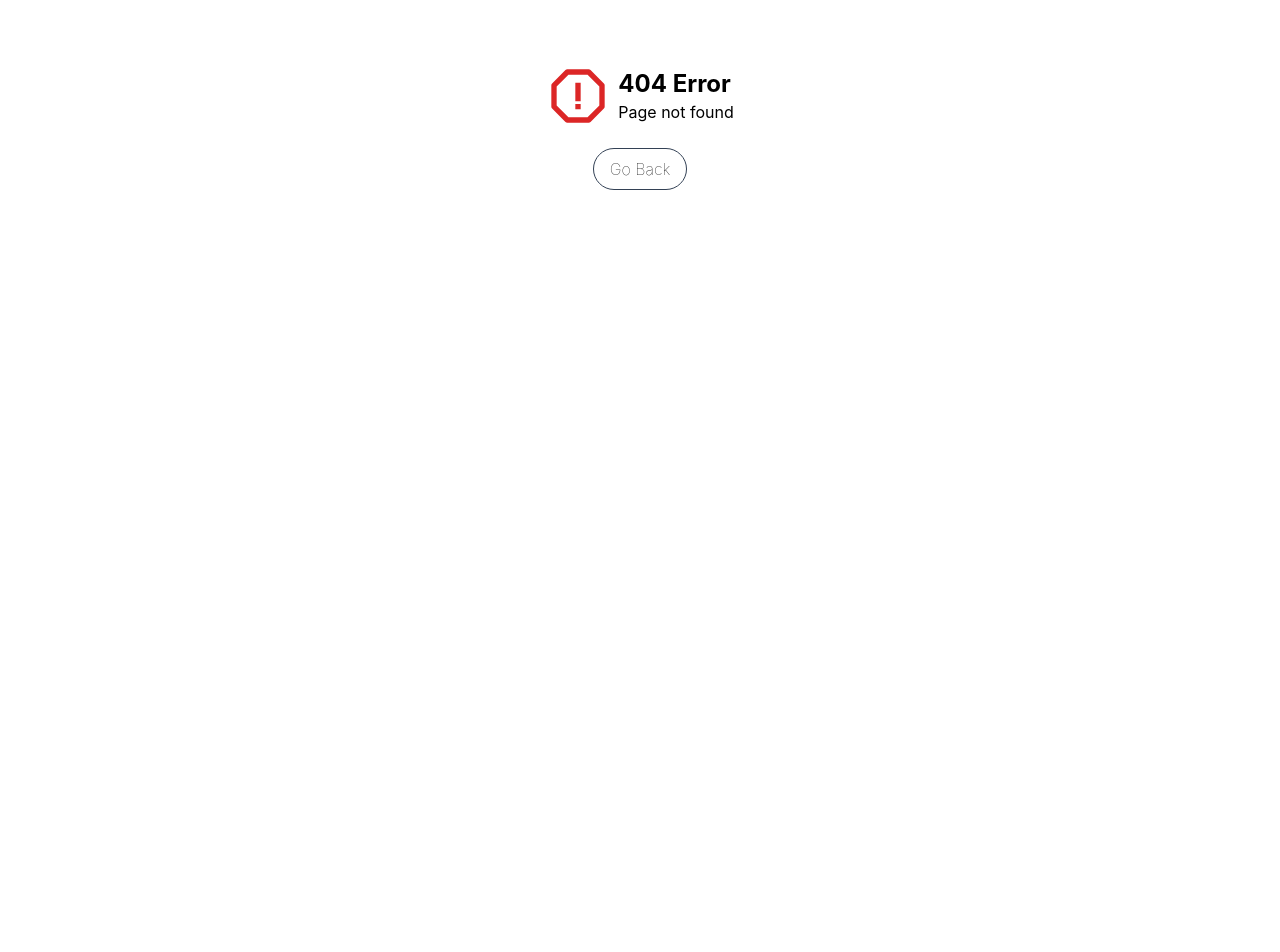
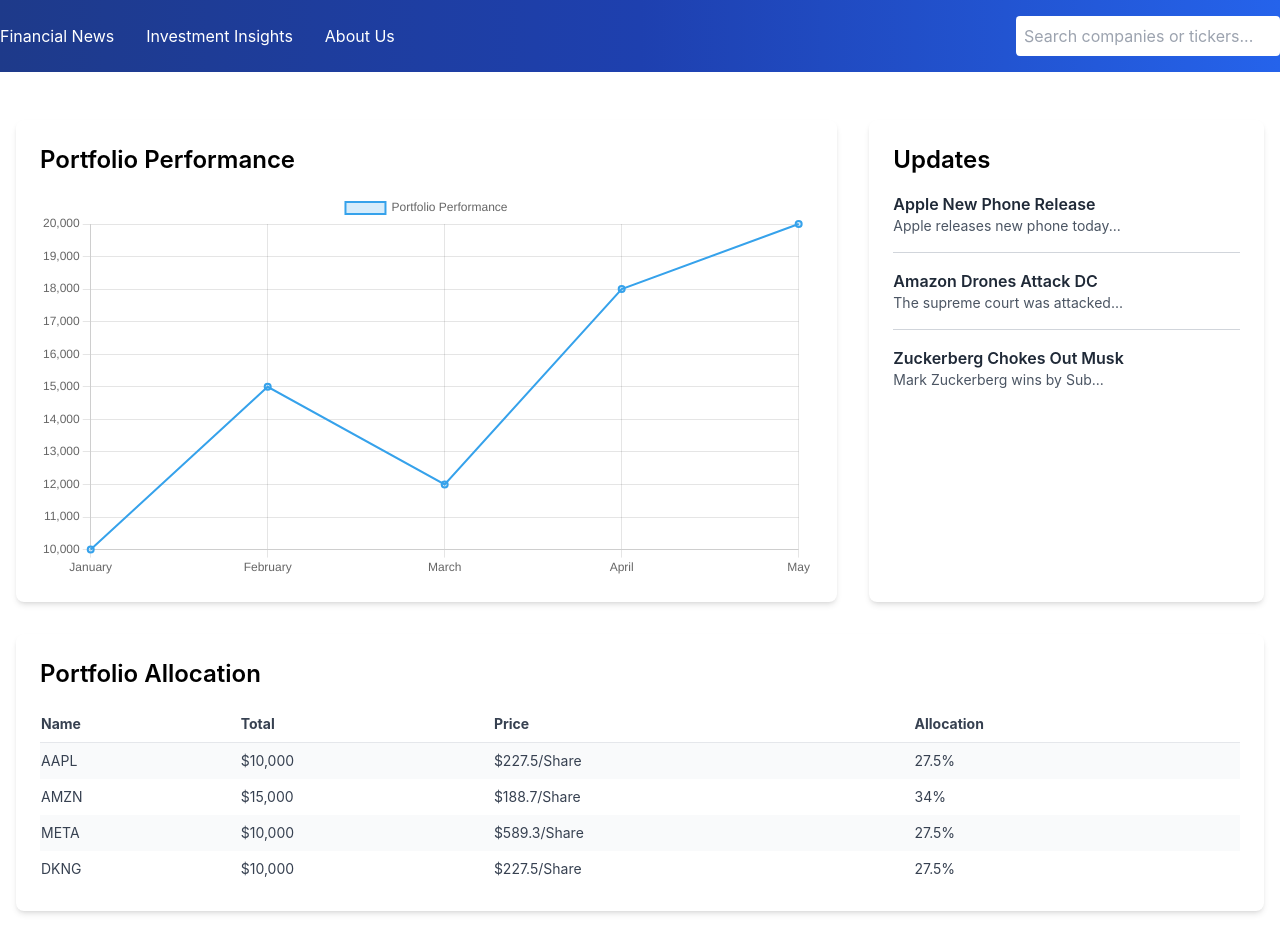
Before and after one commit to WilliamLi10/WallStreetBeasts, a React (Create React App) app in the folder FrontEnd/: page /Portfolio in a window 1280 px wide. Before the commit this address had no page. Shown: the top 952 px of the page. Before the commit the page ends 800 px from the top, so only its background shows below. Built offline with nearby package versions, Linux system fonts and the light colour scheme.

Commit message:
Portfolio Analysis Page

```diff
--- a/FrontEnd/src/App.js
+++ b/FrontEnd/src/App.js
@@ -3,6 +3,7 @@ import { createBrowserRouter, RouterProvider } from "react-router-dom";
 import LandingPage from "./pages/LandingPage";
 import StockDisplayPage from "./pages/StockDisplayPage";
 import Login from "./pages/Login";
+import PortfolioPage from "./pages/PortfolioPage";
 import Signup from "./pages/Signup";
 import Error from "./components/Error";
 import "tailwindcss/tailwind.css";
@@ -25,6 +26,10 @@ const router = createBrowserRouter([
     path: "/Signup",
     element: <Signup />,
   },
+  {
+    path: "/Portfolio",
+    element: <PortfolioPage />
+  }
 
 ]);
 
--- /dev/null
+++ b/FrontEnd/src/pages/PortfolioPage.js
@@ -0,0 +1,208 @@
+import React, { useEffect, useState } from "react";
+import NavBar from "../components/navBar";
+import CustomFooter from "../components/customFooter";
+import SearchBar from "../components/searchBar";
+import { Line } from "react-chartjs-2";
+import {
+  Chart as ChartJS,
+  LineElement,
+  CategoryScale,
+  LinearScale,
+  PointElement,
+  Tooltip,
+  Legend,
+} from "chart.js";
+
+ChartJS.register(LineElement, CategoryScale, LinearScale, PointElement, Tooltip, Legend);
+
+const PortfolioPage = () => {
+  const [portfolioData, setPortfolioData] = useState(null);
+  const [selectedStock, setSelectedStock] = useState(null);
+
+  const [mockData] = useState({
+    chart: {
+      labels: ["January", "February", "March", "April", "May"],
+      datasets: [
+        {
+          label: "Portfolio Performance",
+          data: [10000, 15000, 12000, 18000, 20000],
+          backgroundColor: "rgba(54, 162, 235, 0.2)",
+          borderColor: "rgba(54, 162, 235, 1)",
+          borderWidth: 2,
+        },
+      ],
+    },
+    portfolio: [
+      {
+        name: "AAPL",
+        total: "$10,000",
+        price: "$227.5/Share",
+        allocation: "27.5%",
+        chart: {
+          labels: ["January", "February", "March", "April", "May"],
+          datasets: [
+            {
+              label: "AAPL Performance",
+              data: [120, 130, 125, 140, 150],
+              backgroundColor: "rgba(255, 99, 132, 0.2)",
+              borderColor: "rgba(255, 99, 132, 1)",
+              borderWidth: 2,
+            },
+          ],
+        },
+      },
+      {
+        name: "AMZN",
+        total: "$15,000",
+        price: "$188.7/Share",
+        allocation: "34%",
+        chart: {
+          labels: ["January", "February", "March", "April", "May"],
+          datasets: [
+            {
+              label: "AMZN Performance",
+              data: [200, 210, 220, 230, 240],
+              backgroundColor: "rgba(54, 162, 235, 0.2)",
+              borderColor: "rgba(54, 162, 235, 1)",
+              borderWidth: 2,
+            },
+          ],
+        },
+      },
+      {
+        name: "META",
+        total: "$10,000",
+        price: "$589.3/Share",
+        allocation: "27.5%",
+        chart: {
+          labels: ["January", "February", "March", "April", "May"],
+          datasets: [
+            {
+              label: "META Performance",
+              data: [300, 320, 310, 330, 340],
+              backgroundColor: "rgba(255, 206, 86, 0.2)",
+              borderColor: "rgba(255, 206, 86, 1)",
+              borderWidth: 2,
+            },
+          ],
+        },
+      },
+      {
+        name: "DKNG",
+        total: "$10,000",
+        price: "$227.5/Share",
+        allocation: "27.5%",
+        chart: {
+          labels: ["January", "February", "March", "April", "May"],
+          datasets: [
+            {
+              label: "DKNG Performance",
+              data: [90, 100, 95, 110, 120],
+              backgroundColor: "rgba(75, 192, 192, 0.2)",
+              borderColor: "rgba(75, 192, 192, 1)",
+              borderWidth: 2,
+            },
+          ],
+        },
+      },
+    ],
+    updates: [
+      { title: "Apple New Phone Release", description: "Apple releases new phone today..." },
+      { title: "Amazon Drones Attack DC", description: "The supreme court was attacked..." },
+      { title: "Zuckerberg Chokes Out Musk", description: "Mark Zuckerberg wins by Sub..." },
+    ],
+  });
+
+
+  // Fetch portfolio data (mocked initially)
+  useEffect(() => {
+    // Simulate API call
+    const fetchData = async () => {
+      try {
+        // Uncomment the below code when backend is ready
+        // const response = await fetch("https://your-backend-api/portfolio");
+        // const data = await response.json();
+        // setPortfolioData(data);
+
+        // Use mock data for now
+        setPortfolioData(mockData);
+      } catch (error) {
+        console.error("Error fetching portfolio data:", error);
+      }
+    };
+
+    fetchData();
+  }, [mockData]);
+
+  if (!portfolioData) {
+    return <div className="text-center py-10">Loading...</div>;
+  }
+
+  const { chart, portfolio, updates } = portfolioData;
+
+  return (
+    <div>
+      <header className="bg-gradient-to-r from-blue-900 via-blue-800 to-blue-600 text-white py-4">
+        <NavBar RightComponent={<SearchBar />} />
+      </header>
+      <main className="container mx-auto px-4 py-12 grid grid-cols-1 lg:grid-cols-3 gap-8">
+        {/* Left Section: Chart */}
+        <div className="col-span-2 bg-white shadow-md rounded-lg p-6">
+          <h2 className="text-2xl font-semibold mb-4">
+            {selectedStock ? `${selectedStock.name} Performance` : "Portfolio Performance"}
+          </h2>
+          <Line
+            data={selectedStock ? selectedStock.chart : chart}
+            options={{ responsive: true, maintainAspectRatio: true }}
+          />
+        </div>
+
+        {/* Right Section: Updates */}
+        <div className="bg-white shadow-md rounded-lg p-6">
+          <h2 className="text-2xl font-semibold mb-4">Updates</h2>
+          {updates.map((update, index) => (
+            <div
+              key={index}
+              className="border-b border-gray-300 pb-4 mb-4 last:border-0 last:pb-0 last:mb-0"
+            >
+              <h3 className="font-semibold text-gray-800">{update.title}</h3>
+              <p className="text-sm text-gray-600">{update.description}</p>
+            </div>
+          ))}
+        </div>
+
+        {/* Bottom Section: Portfolio Table */}
+        <div className="col-span-3 bg-white shadow-md rounded-lg p-6">
+          <h2 className="text-2xl font-semibold mb-4">Portfolio Allocation</h2>
+          <table className="w-full text-left text-sm text-gray-700">
+            <thead className="border-b">
+              <tr>
+                <th className="py-2">Name</th>
+                <th className="py-2">Total</th>
+                <th className="py-2">Price</th>
+                <th className="py-2">Allocation</th>
+              </tr>
+            </thead>
+            <tbody>
+              {portfolio.map((stock, index) => (
+                <tr
+                  key={index}
+                  className={`cursor-pointer ${index % 2 === 0 ? "bg-gray-50" : ""}`}
+                  onClick={() => setSelectedStock(stock)}
+                >
+                  <td className="py-2">{stock.name}</td>
+                  <td className="py-2">{stock.total || "N/A"}</td>
+                  <td className="py-2">{stock.price || "N/A"}</td>
+                  <td className="py-2">{stock.allocation || "N/A"}</td>
+                </tr>
+              ))}
+            </tbody>
+          </table>
+        </div>
+      </main>
+      <CustomFooter />
+    </div>
+  );
+};
+
+export default PortfolioPage;
```
